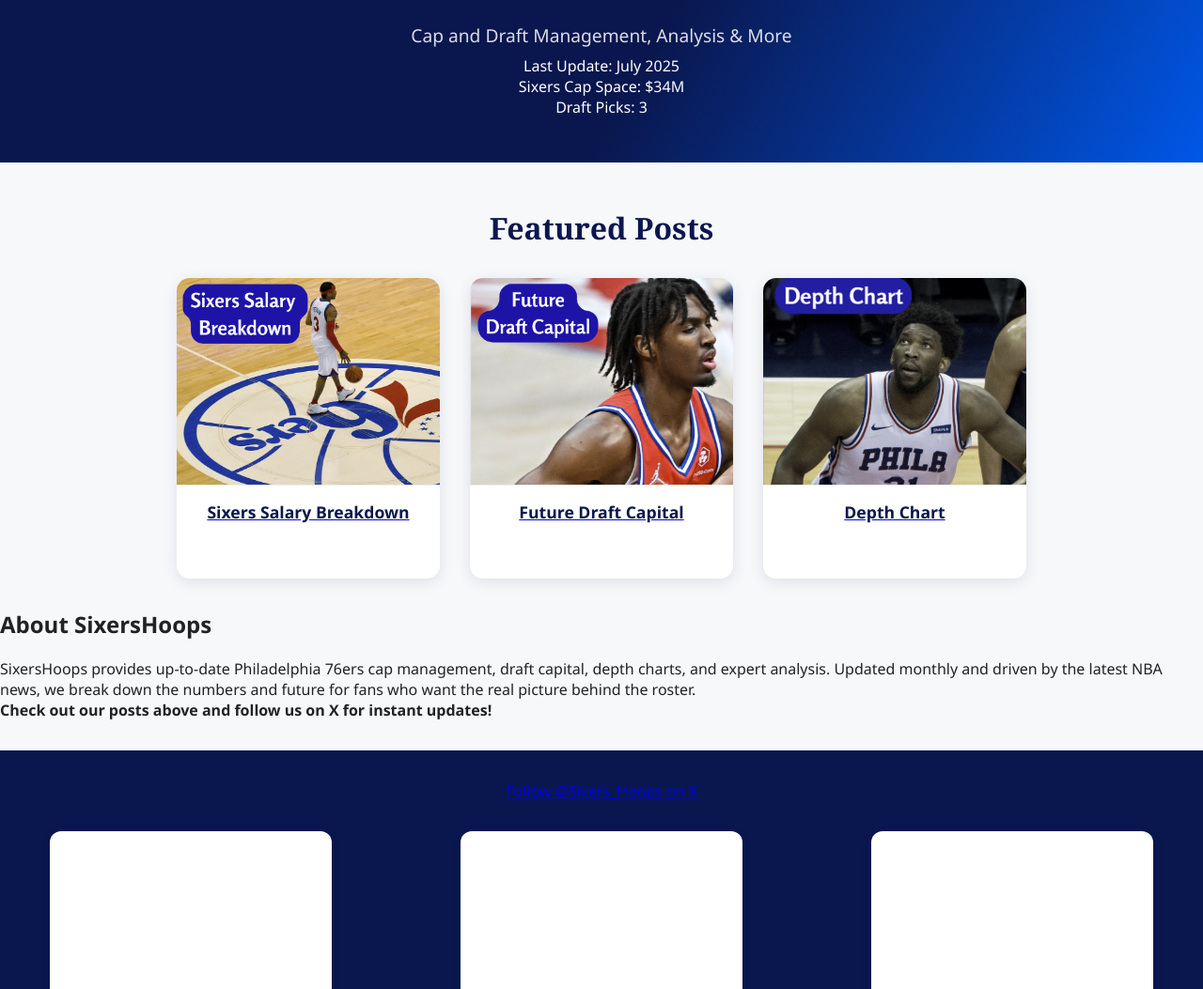
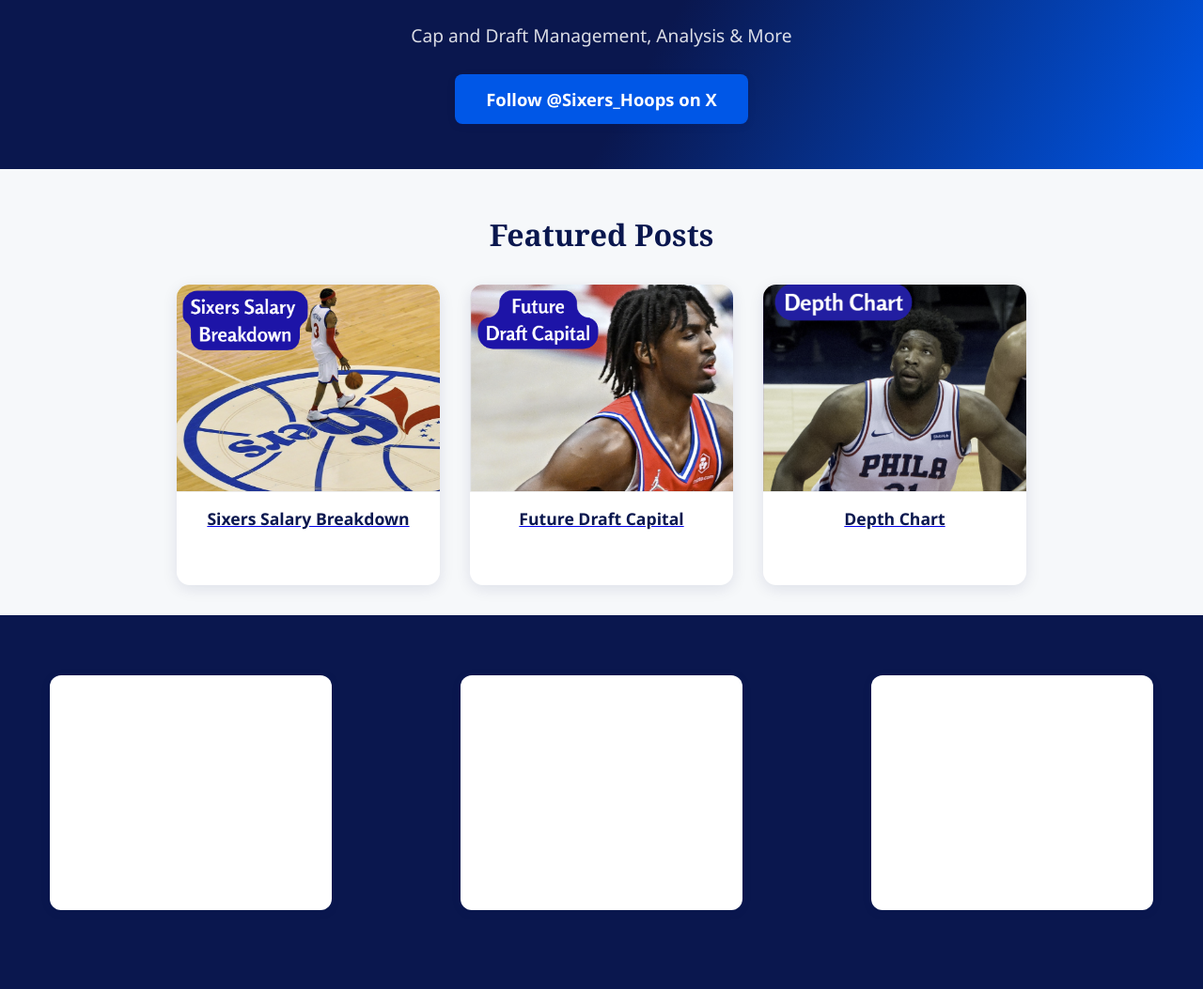
Before and after one commit to RASSixers/sixershoops.com, a plain HTML site: page index.html in a window 1280 px wide. Shown: the part 504-1557 px from the top of the page at 94% size. Drawn offline with Linux system fonts and the light colour scheme.

Commit message:
Update index.html

```diff
--- a/index.html
+++ b/index.html
@@ -45,21 +45,9 @@
       <img src="sixershoopslogo.png" alt="SixersHoops Logo" class="hero-logo" />
       <h1>SixersHoops</h1>
       <p class="hero-subtitle">Cap and Draft Management, Analysis &amp; More</p>
-    </div>
-    <!-- Quick stat block for instant engagement -->
-    <div class="quick-stats">
-      <div class="stat-item">
-        <span class="stat-head">Last Update:</span>
-        <span class="stat-value">July 2025</span>
-      </div>
-      <div class="stat-item">
-        <span class="stat-head">Sixers Cap Space:</span>
-        <span class="stat-value">$34M</span>
-      </div>
-      <div class="stat-item">
-        <span class="stat-head">Draft Picks:</span>
-        <span class="stat-value">3</span>
-      </div>
+      <a href="https://x.com/Sixers_Hoops" target="_blank" rel="noopener" class="cta-btn">
+        Follow @Sixers_Hoops on X
+      </a>
     </div>
   </header>
   <main>
@@ -86,26 +74,9 @@
         </a>
       </div>
     </section>
-    <!-- About block for context and SEO -->
-    <section class="about-section">
-      <div class="about-content">
-        <h2>About SixersHoops</h2>
-        <p>
-          SixersHoops provides up-to-date Philadelphia 76ers cap management, draft capital, depth charts, and expert analysis.
-          Updated monthly and driven by the latest NBA news, we break down the numbers and future for fans who want the real picture behind the roster.
-          <br />
-          <strong>Check out our posts above and follow us on X for instant updates!</strong>
-        </p>
-      </div>
-    </section>
   </main>
-  <!-- Ads and CTA at the bottom of the page for best mobile experience -->
+  <!-- Ads at the bottom of the page for best mobile experience -->
   <footer class="site-footer">
-    <div class="footer-cta">
-      <a href="https://x.com/Sixers_Hoops" target="_blank" rel="noopener" class="cta-btn-footer">
-        Follow @Sixers_Hoops on X
-      </a>
-    </div>
     <div class="footer-ads">
       <div class="ad-slot-300x250">
         <!-- HilltopAds Ad #1 -->
```
